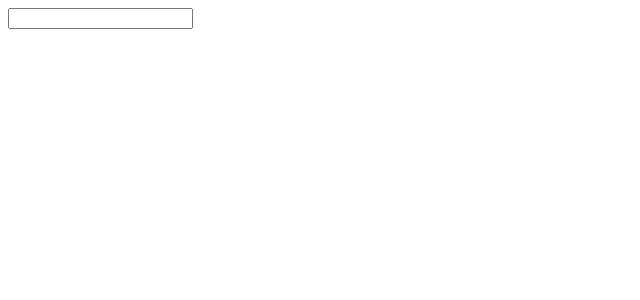
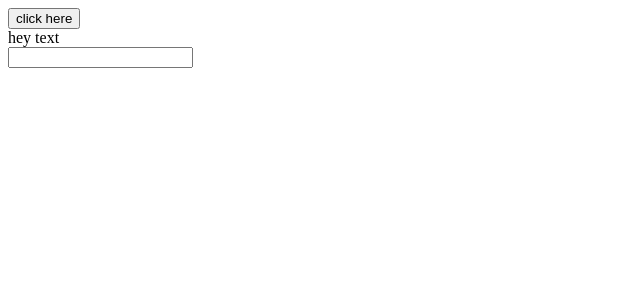
Before and after one commit to bouachrineAchraf/react-learning, a React (Create React App) app: page / in a window 1280 px wide. Shown: the top 300 px of the page, without its empty margins (0-640 px from the left). Built offline with nearby package versions, Linux system fonts and the light colour scheme.

Commit message:
useState show and hide function

```diff
--- a/src/App.js
+++ b/src/App.js
@@ -4,12 +4,19 @@ import {Planet} from './planet'
 import {useState} from "react"
 
 function App() {
+ const [state, setState] = useState(true);
+ const changeState = () => {
+  setState(!state)
+ }
  const [input, setInput] = useState("")
  const changeText = (event) => {
   setInput(event.target.value)
  }
  return (
     <div>
+      <button onClick={changeState}>click here</button>
+      <div>{state && <div>hey text</div>}</div>
+
       <input type="text" onChange={changeText}/>
       {input}
     </div>
```
